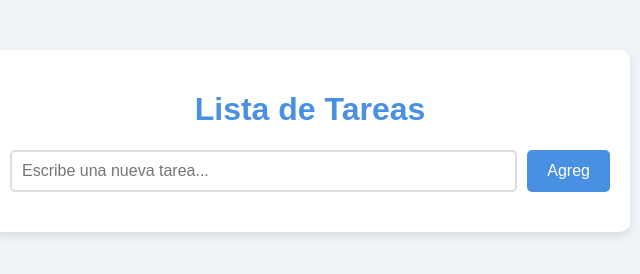
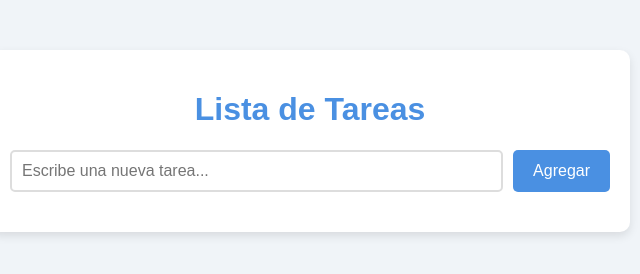
Before and after one commit to NefAOrtiz/listadetareas.github.io, a plain HTML site: page index.html in a window 1280 px wide. Shown: the full height of the page, 330-970 px from the left. Drawn offline with Linux system fonts and the light colour scheme.

Commit message:
Update index.html

```diff
--- a/index.html
+++ b/index.html
@@ -11,7 +11,7 @@
         <h1>Lista de Tareas</h1>
         <div class="task-input">
             <input type="text" id="taskInput" placeholder="Escribe una nueva tarea...">
-            <button id="addTaskButton">Agreg</button>
+            <button id="addTaskButton">Agregar</button>
         </div>
         <ul id="taskList" class="task-list"></ul>
     </div>
```
